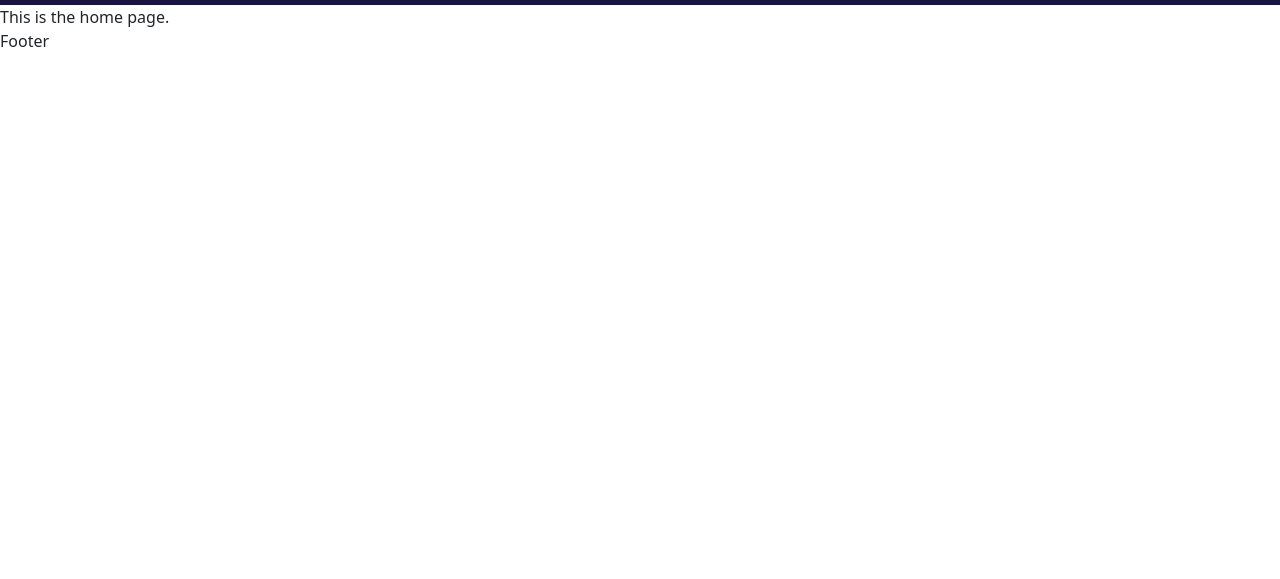
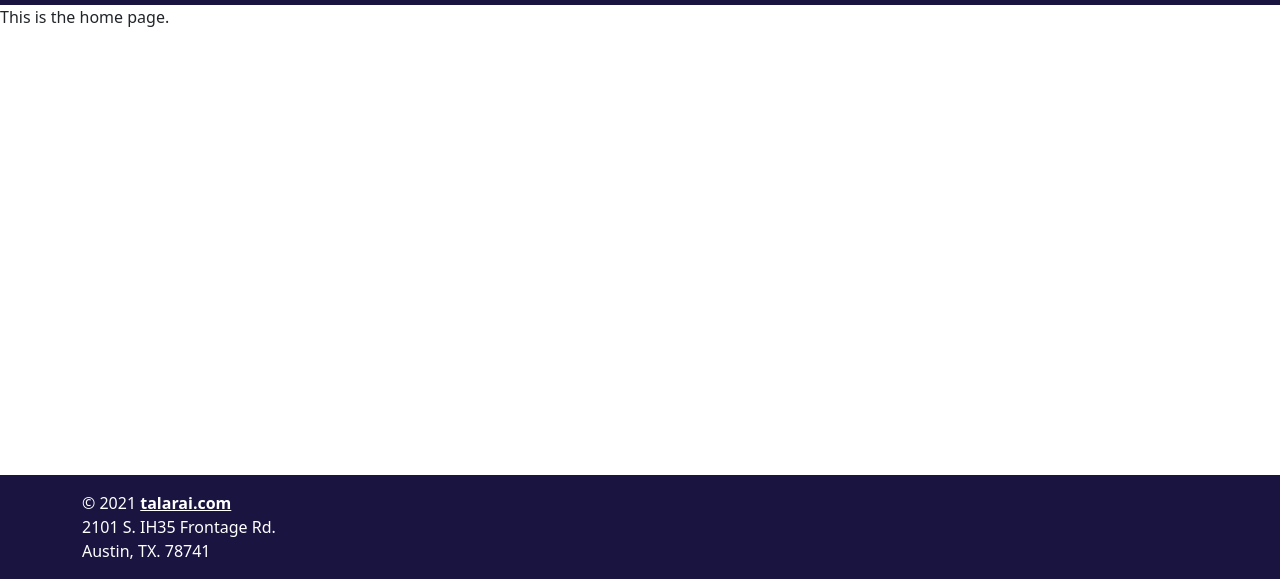
Before and after one commit to eshelton328/talarai, a React app: page / in a window 1280 px wide. Shown: the part 221-800 px from the top of the page. Built offline with nearby package versions, Linux system fonts and the light colour scheme.

Commit message:
Added content to footer as well as styled it with main color. Postioned it so it sticks to the bottom of the page.

```diff
--- a/client/src/assets/css/styles.css
+++ b/client/src/assets/css/styles.css
@@ -42,3 +42,19 @@
     height: 200px;
   }
 }
+
+/* Footer */
+.footer {
+  margin-top: 1rem;
+  padding: 1rem;
+  background-color: #1A1441;
+  color: white;
+  position: fixed;
+  bottom: 0;
+  left: 0;
+  width: 100%;
+}
+.footer a {
+  color: white;
+  font-weight: bold;
+}
--- a/client/src/components/Footer.js
+++ b/client/src/components/Footer.js
@@ -1,9 +1,24 @@
 import React from 'react';
+import {
+  Container,
+  Row,
+  Col,
+} from 'react-bootstrap';
 
 const Footer = () => {
   return (
-    <div>
-      Footer
+    <div className='footer'>
+      <Container>
+        <Row>
+          <Col>
+            &copy; 2021 <a href='https://www.talarai.com/'>talarai.com</a>
+            <br/>
+            2101 S. IH35 Frontage Rd.
+            <br/>
+            Austin, TX. 78741
+          </Col>
+        </Row>
+      </Container>
     </div>
   );
 };
```
